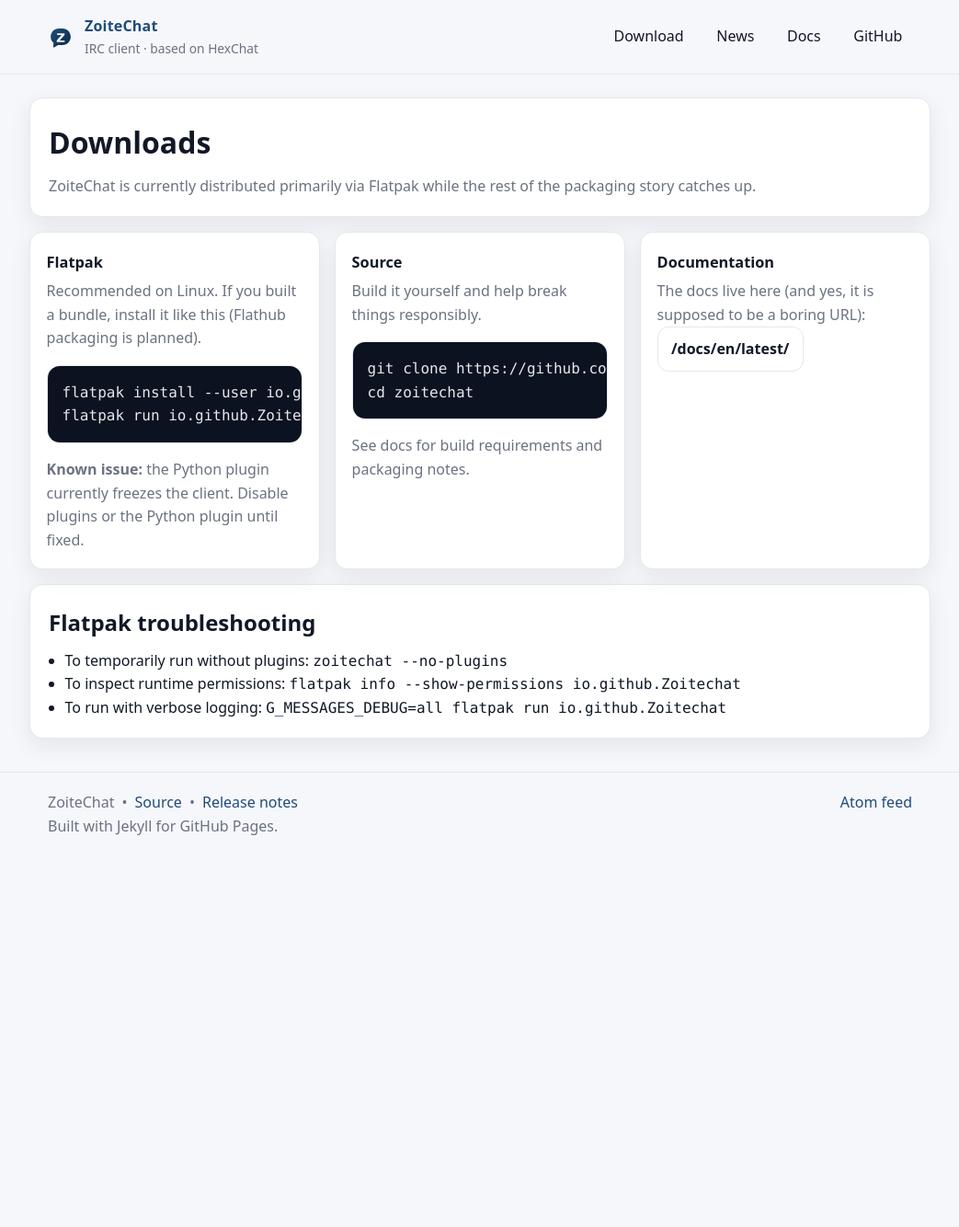
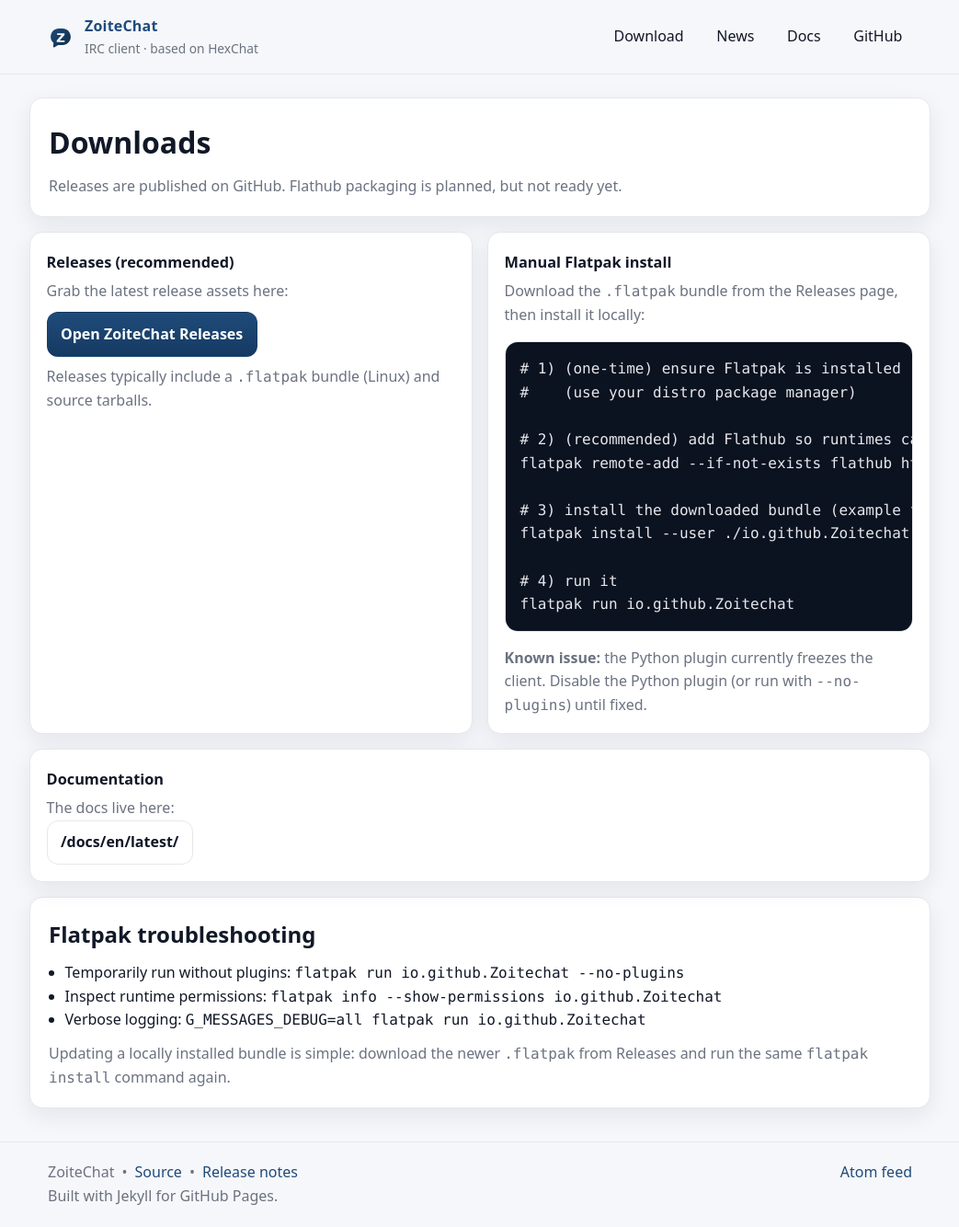
Before and after one commit to ZoiteChat/zoitechat.github.io, a Jekyll site: the page built from downloads.md, in a window 1280 px wide and 1334 px high. Shown: the whole window at 92% size, without its empty margins (118-1161 px from the left). Built offline with Jekyll 4.4.1, drawn with Linux system fonts in a browser that asks for light colours.

Commit message:
Revise downloads.md for Flatpak installation details
Updated the downloads section to include manual Flatpak installation instructions and clarified the known issue with the Python plugin.

```diff
--- a/downloads.md
+++ b/downloads.md
@@ -6,30 +6,42 @@ title: Downloads
 <div class="card">
   <h1 style="margin:.1rem 0 .6rem;">Downloads</h1>
   <p class="lead" style="margin:0;">
-    ZoiteChat is currently distributed primarily via Flatpak while the rest of the packaging story catches up.
+    Releases are published on GitHub. Flathub packaging is planned, but not ready yet.
   </p>
 </div>
 
-<div class="grid" style="margin-top:1rem;">
+<div class="grid grid--downloads" style="margin-top:1rem;">
   <section class="card">
-    <h3>Flatpak</h3>
-    <p>Recommended on Linux. If you built a bundle, install it like this (Flathub packaging is planned).</p>
-    <pre><code>flatpak install --user io.github.Zoitechat.flatpak
-flatpak run io.github.Zoitechat</code></pre>
-    <p class="muted"><strong>Known issue:</strong> the Python plugin currently freezes the client. Disable plugins or the Python plugin until fixed.</p>
+    <h3>Releases (recommended)</h3>
+    <p>Grab the latest release assets here:</p>
+    <p style="margin-top:.6rem;">
+      <a class="btn btn--primary" href="{{ site.repo_url }}/releases">Open ZoiteChat Releases</a>
+    </p>
+    <p class="muted" style="margin-top:.6rem;">
+      Releases typically include a <code>.flatpak</code> bundle (Linux) and source tarballs.
+    </p>
   </section>
 
   <section class="card">
-    <h3>Source</h3>
-    <p>Build it yourself and help break things responsibly.</p>
-    <pre><code>git clone {{ site.repo_url }}
-cd zoitechat</code></pre>
-    <p class="muted">See docs for build requirements and packaging notes.</p>
+    <h3>Manual Flatpak install</h3>
+    <p>Download the <code>.flatpak</code> bundle from the Releases page, then install it locally:</p>
+    <pre><code># 1) (one-time) ensure Flatpak is installed
+#    (use your distro package manager)
+
+# 2) (recommended) add Flathub so runtimes can be pulled automatically
+flatpak remote-add --if-not-exists flathub https://flathub.org/repo/flathub.flatpakrepo
+
+# 3) install the downloaded bundle (example filename)
+flatpak install --user ./io.github.Zoitechat.flatpak
+
+# 4) run it
+flatpak run io.github.Zoitechat</code></pre>
+    <p class="muted"><strong>Known issue:</strong> the Python plugin currently freezes the client. Disable the Python plugin (or run with <code>--no-plugins</code>) until fixed.</p>
   </section>
 
   <section class="card">
     <h3>Documentation</h3>
-    <p>The docs live here (and yes, it is supposed to be a boring URL):</p>
+    <p>The docs live here:</p>
     <p><a class="btn" href="{{ site.docs_url | relative_url }}">/docs/en/latest/</a></p>
   </section>
 </div>
@@ -37,8 +49,11 @@ cd zoitechat</code></pre>
 <div class="card" style="margin-top:1rem;">
   <h2 style="margin:.1rem 0 .6rem;">Flatpak troubleshooting</h2>
   <ul style="margin:.3rem 0 0; padding-left:1.1rem;">
-    <li>To temporarily run without plugins: <code>zoitechat --no-plugins</code></li>
-    <li>To inspect runtime permissions: <code>flatpak info --show-permissions io.github.Zoitechat</code></li>
-    <li>To run with verbose logging: <code>G_MESSAGES_DEBUG=all flatpak run io.github.Zoitechat</code></li>
+    <li>Temporarily run without plugins: <code>flatpak run io.github.Zoitechat --no-plugins</code></li>
+    <li>Inspect runtime permissions: <code>flatpak info --show-permissions io.github.Zoitechat</code></li>
+    <li>Verbose logging: <code>G_MESSAGES_DEBUG=all flatpak run io.github.Zoitechat</code></li>
   </ul>
+  <p class="muted" style="margin:.7rem 0 0;">
+    Updating a locally installed bundle is simple: download the newer <code>.flatpak</code> from Releases and run the same <code>flatpak install</code> command again.
+  </p>
 </div>
```
